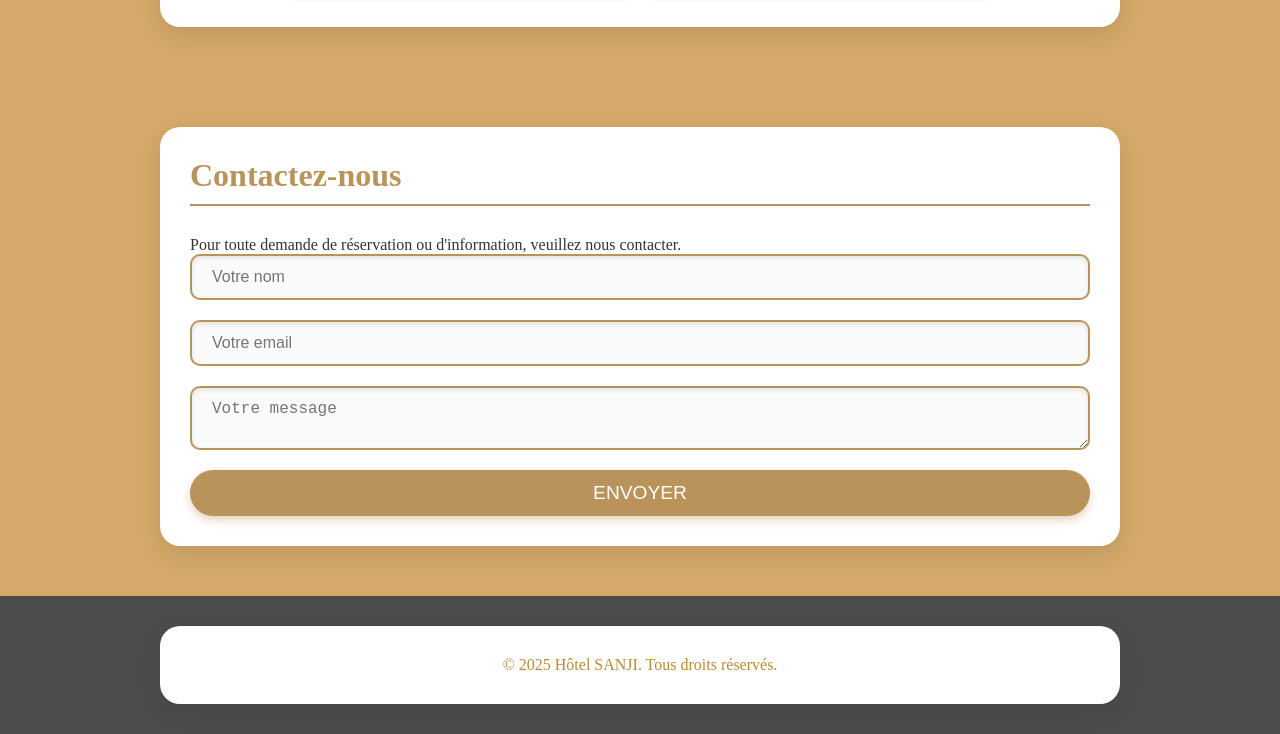
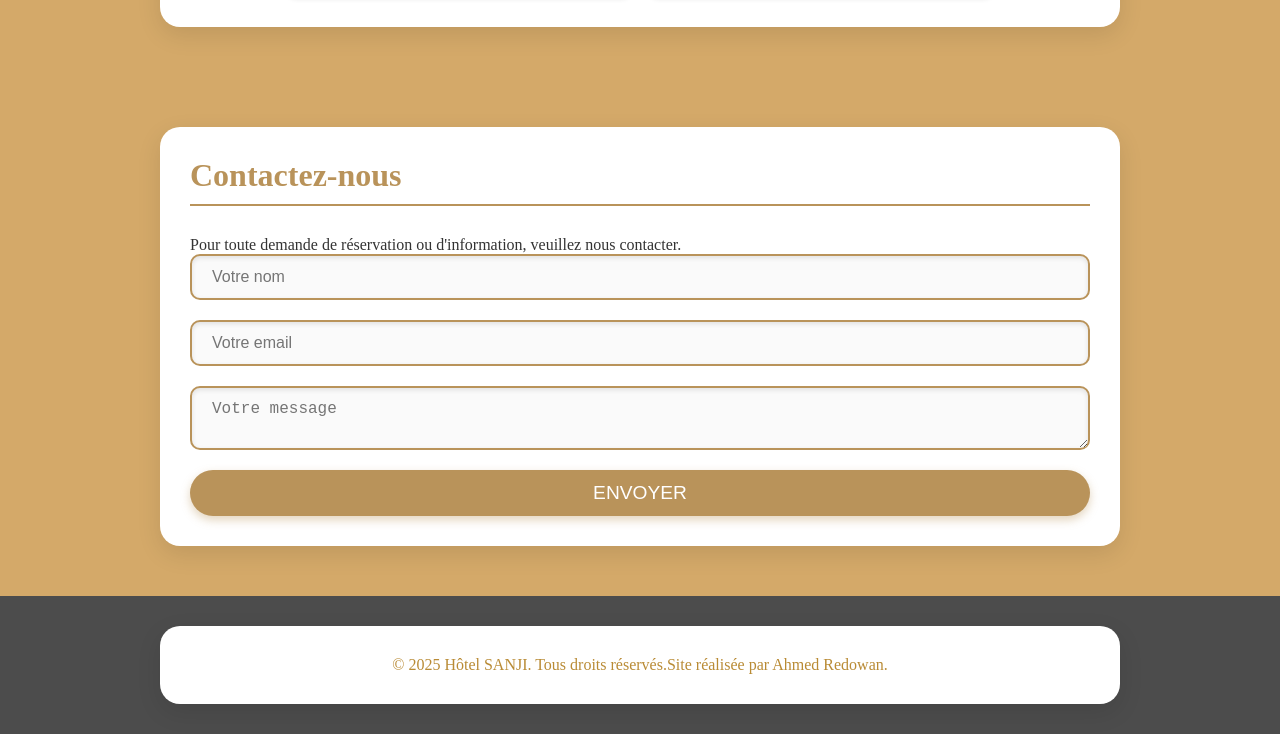
Before and after one commit to Uoxi/sanjihotel, a plain HTML site: page index.html in a window 1280 px wide. Shown: the part 4399-5133 px from the top of the page. Drawn offline with Linux system fonts and the light colour scheme.

Commit message:
Update index.html

```diff
--- a/index.html
+++ b/index.html
@@ -140,7 +140,7 @@
 
     <footer class="footer">
         <div class="container">
-            <p>&copy; 2025 Hôtel SANJI. Tous droits réservés.</p>
+            <p>&copy; 2025 Hôtel SANJI. Tous droits réservés.Site réalisée par Ahmed Redowan.</p>
         </div>
     </footer>
 </body>
```
